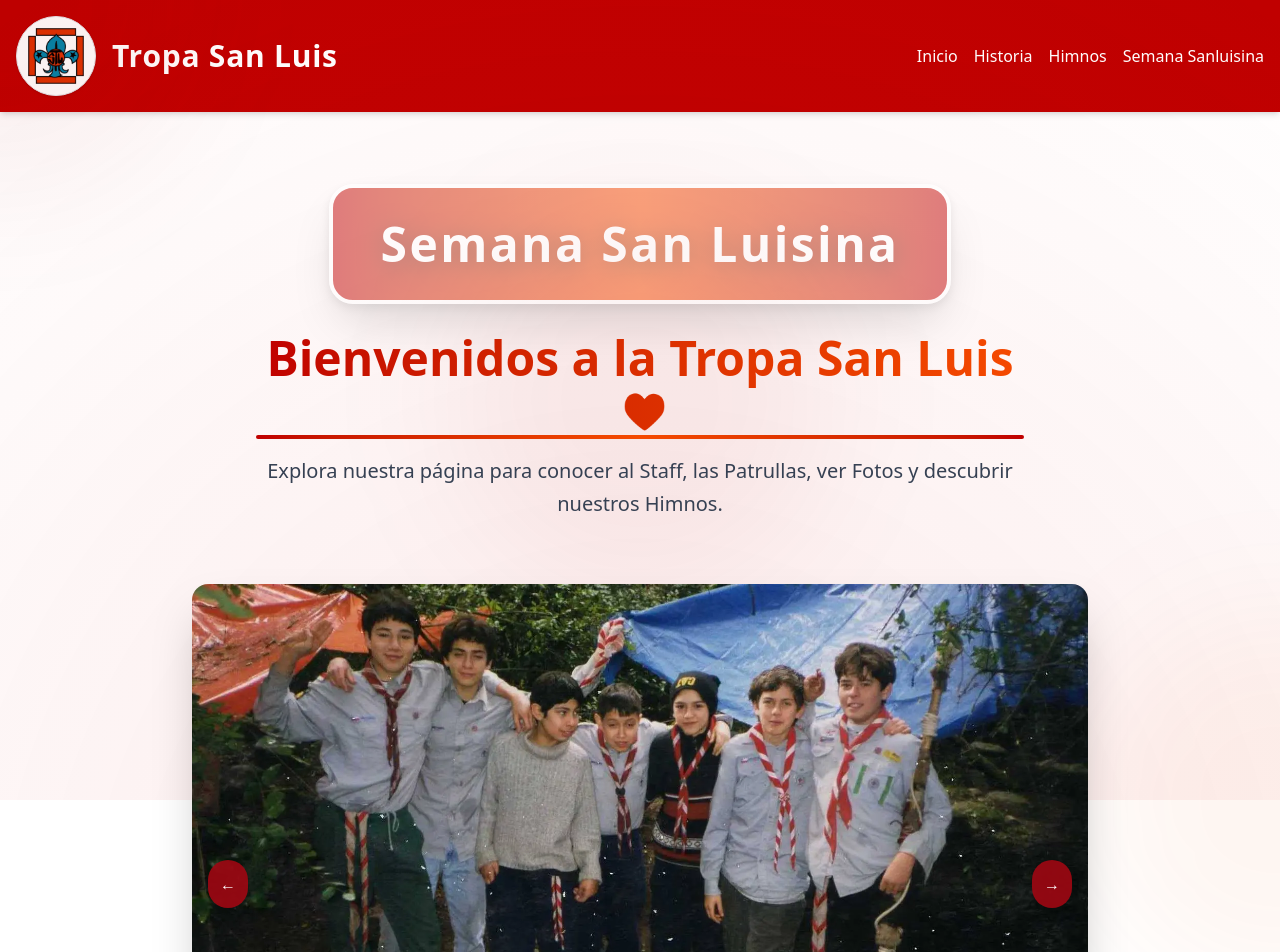
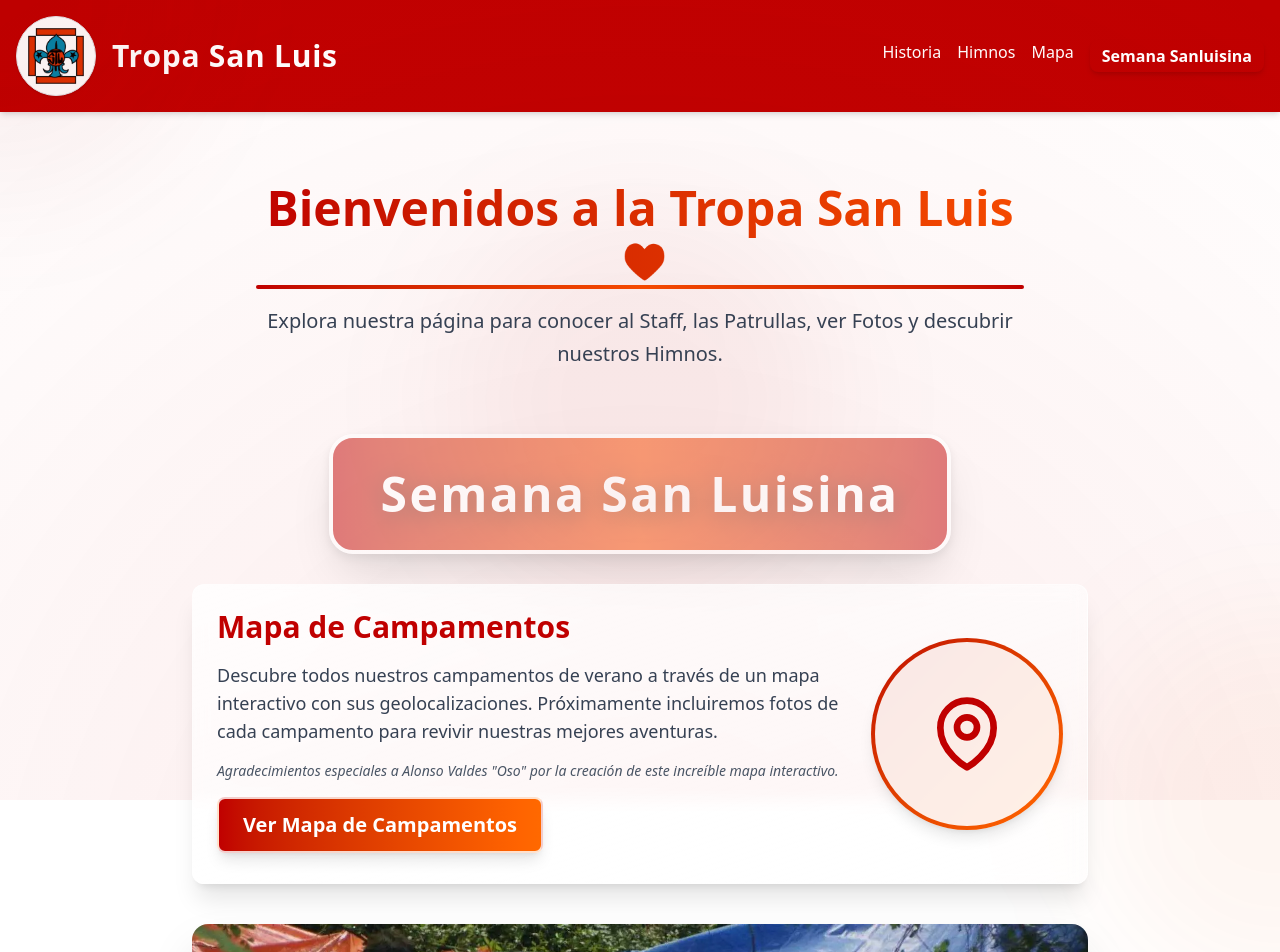
Before and after one commit to Xavier-LB/tropasanluis, a SvelteKit app: page / in a window 1280 px wide. Shown: the top 952 px of the page. Built offline with nearby package versions, Linux system fonts and the light colour scheme.

Commit message:
Refactor layout and page components: Update header links to include logo and title as clickable elements, replace Semana Sanluisina button with a new styled button, and add a new section for the interactive camp map with descriptive text and a button linking to the map.

```diff
--- a/src/routes/+layout.svelte
+++ b/src/routes/+layout.svelte
@@ -35,20 +35,22 @@
   <header class="bg-red-600 text-white py-4 shadow-md">
     <div class="container mx-auto flex flex-col md:flex-row justify-between items-center px-4">
       <div class="flex items-center space-x-4">
-        <div class="w-20 h-20 flex items-center justify-center rounded-full bg-white border border-gray-200 shadow-sm overflow-hidden">
+        <a href="/" class="w-20 h-20 flex items-center justify-center rounded-full bg-white border border-gray-200 shadow-sm overflow-hidden hover:shadow-lg transition-shadow duration-300">
           <img src="/logo-stl-2.png" alt="Logo" class="object-contain w-14" />
-        </div>
+        </a>
 
-        <h1 class="font-bold text-2xl md:text-3xl tracking-wide">Tropa San Luis</h1>
+        <a href="/" class="hover:text-gray-200 transition">
+          <h1 class="font-bold text-2xl md:text-3xl tracking-wide">Tropa San Luis</h1>
+        </a>
       </div>
       <nav class="mt-3 md:mt-0 space-x-4 flex flex-wrap justify-center">
-        <a href="/" class="hover:underline hover:text-gray-200 transition">Inicio</a>
         <a href="/historia" class="hover:underline hover:text-gray-200 transition">Historia</a>
         <!-- <a href="/staff" class="hover:underline hover:text-gray-200 transition">Staff</a> -->
         <!-- <a href="/patrullas" class="hover:underline hover:text-gray-200 transition">Patrullas</a> -->
         <!-- <a href="/fotos" class="hover:underline hover:text-gray-200 transition">Fotos</a> -->
         <a href="/himnos" class="hover:underline hover:text-gray-200 transition">Himnos</a>
-        <a href="/semana-sanluisina" class="hover:underline hover:text-gray-200 transition">Semana Sanluisina</a>
+        <a href="https://map.tropasanluis.cl" target="_blank" rel="noopener noreferrer" class="hover:underline hover:text-gray-200 transition">Mapa</a>
+        <a href="/semana-sanluisina" class="px-3 py-1 bg-red-700 rounded-lg font-semibold hover:bg-red-800 transition-colors shadow-md hover:shadow-lg transform hover:-translate-y-0.5 transition-transform">Semana Sanluisina</a>
       </nav>
     </div>
   </header>
--- a/src/routes/+page.svelte
+++ b/src/routes/+page.svelte
@@ -73,6 +73,18 @@
   </div>
 
   <div class="container mx-auto px-4 py-8 relative z-10">
+    <!-- Texto de bienvenida -->
+    <div class="max-w-3xl mx-auto space-y-8 mb-16">
+      <h1 class="text-5xl font-bold mb-6 text-center relative inline-block bg-gradient-to-r from-red-800 to-orange-600 bg-clip-text text-transparent">
+        Bienvenidos a la Tropa San Luis
+        <span class="text-4xl ml-2">♥️</span>
+        <div class="absolute -bottom-2 left-0 right-0 h-1 bg-gradient-to-r from-red-800 via-orange-600 to-red-800 rounded-full"></div>
+      </h1>
+      <p class="text-xl text-gray-700 leading-relaxed text-center">
+        Explora nuestra página para conocer al Staff, las Patrullas, ver Fotos y descubrir nuestros Himnos.
+      </p>
+    </div>
+
     <!-- Botón Semana San Luisina -->
     <div class="text-center mb-6">
       <a href="/semana-sanluisina"
@@ -83,26 +95,37 @@
       </a>
     </div>
 
-    <!-- Botón Lucho cuentero -->
-    <!-- <div class="text-center mb-12">
-      <a href="/lucho-cuentero"
-         class="inline-block px-8 py-5 text-3xl font-bold text-white bg-gradient-to-r from-orange-600 via-red-700 to-orange-600 rounded-2xl shadow-xl transition-all duration-300 hover:scale-105 hover:shadow-red-400/60 hover:rotate-1 border-2 border-white drop-shadow-md relative overflow-hidden group"
-         style="letter-spacing: 0.05em; text-shadow: 0 2px 12px #0008;">
-        <span class="relative z-10">Lucho cuentero</span>
-        <div class="absolute inset-0 bg-gradient-to-r from-transparent via-white/20 to-transparent transform -translate-x-full group-hover:translate-x-full transition-transform duration-1000"></div>
-      </a>
-    </div> -->
-
-    <!-- Texto de bienvenida -->
-    <div class="max-w-3xl mx-auto space-y-8 mb-16">
-      <h1 class="text-5xl font-bold mb-6 text-center relative inline-block bg-gradient-to-r from-red-800 to-orange-600 bg-clip-text text-transparent">
-        Bienvenidos a la Tropa San Luis
-        <span class="text-4xl ml-2">♥️</span>
-        <div class="absolute -bottom-2 left-0 right-0 h-1 bg-gradient-to-r from-red-800 via-orange-600 to-red-800 rounded-full"></div>
-      </h1>
-      <p class="text-xl text-gray-700 leading-relaxed text-center">
-        Explora nuestra página para conocer al Staff, las Patrullas, ver Fotos y descubrir nuestros Himnos.
-      </p>
+    <!-- Botón Mapa de Campamentos -->
+    <div class="max-w-4xl mx-auto mb-10 p-6 rounded-xl bg-gradient-to-br from-white/80 to-white/40 shadow-xl backdrop-blur-sm border border-white/50">
+      <div class="flex flex-col md:flex-row gap-6 items-center">
+        <div class="flex-1 space-y-4">
+          <h2 class="text-3xl font-bold text-red-800">Mapa de Campamentos</h2>
+          <p class="text-lg text-gray-700">
+            Descubre todos nuestros campamentos de verano a través de un mapa interactivo con sus geolocalizaciones.
+            Próximamente incluiremos fotos de cada campamento para revivir nuestras mejores aventuras.
+          </p>
+          <p class="text-sm text-gray-600 italic">
+            Agradecimientos especiales a Alonso Valdes "Oso" por la creación de este increíble mapa interactivo.
+          </p>
+          <div class="mt-4">
+            <a href="https://map.tropasanluis.cl" target="_blank" rel="noopener noreferrer"
+              class="inline-block px-6 py-3 text-xl font-bold text-white bg-gradient-to-r from-red-700 to-orange-500 rounded-lg shadow-lg transition-all duration-300 hover:scale-105 hover:shadow-orange-400/40 hover:rotate-1 border-2 border-white/80 relative overflow-hidden group">
+              <span class="relative z-10">Ver Mapa de Campamentos</span>
+              <div class="absolute inset-0 bg-gradient-to-r from-transparent via-white/20 to-transparent transform -translate-x-full group-hover:translate-x-full transition-transform duration-1000"></div>
+            </a>
+          </div>
+        </div>
+        <div class="flex-shrink-0">
+          <div class="w-40 h-40 md:w-48 md:h-48 rounded-full bg-gradient-to-br from-red-700 to-orange-500 p-1 shadow-lg overflow-hidden">
+            <div class="w-full h-full rounded-full bg-white/90 flex items-center justify-center">
+              <svg xmlns="http://www.w3.org/2000/svg" class="h-20 w-20 text-red-800" viewBox="0 0 24 24" fill="none" stroke="currentColor" stroke-width="2" stroke-linecap="round" stroke-linejoin="round">
+                <path d="M12 22s-8-4.5-8-11.8A8 8 0 0 1 12 2a8 8 0 0 1 8 8.2c0 7.3-8 11.8-8 11.8z" />
+                <circle cx="12" cy="10" r="3" />
+              </svg>
+            </div>
+          </div>
+        </div>
+      </div>
     </div>
 
     <!-- Carrusel de fotos -->
```
